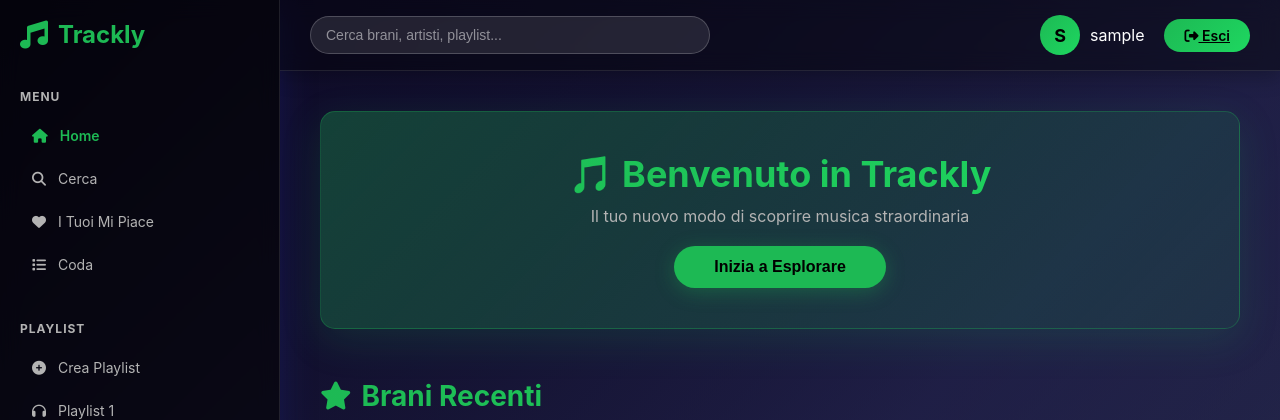
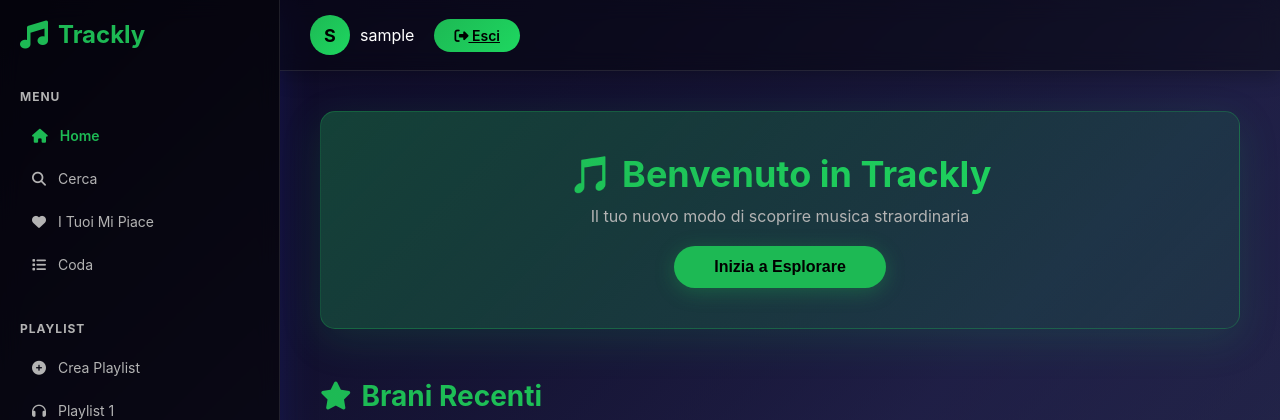
Before and after one commit to Chen-Gia/ProgettoInformatica, a PHP site: page /frontend/index.php in a window 1280 px wide. Shown: the top 420 px of the page. Run offline with PHP 8.4, Linux system fonts and the light colour scheme; the visitor is signed in with stand-in values (Sample User, id 1); data that the repository does not hold is empty.

Commit message:
piccoli aggiustamenti

```diff
--- a/frontend/index.php
+++ b/frontend/index.php
@@ -60,9 +60,6 @@ $playlist = $connessione->query("SELECT * FROM playlist LIMIT 6");
         <div class="main-content">
             <!-- TOP BAR -->
             <div class="top-bar">
-                <div class="search-box">
-                    <input type="text" placeholder="Cerca brani, artisti, playlist...">
-                </div>
                 <div class="user-section">
                     <div class="user-info">
                         <div class="user-avatar"><?php echo strtoupper(substr($username, 0, 1)); ?></div>
```
